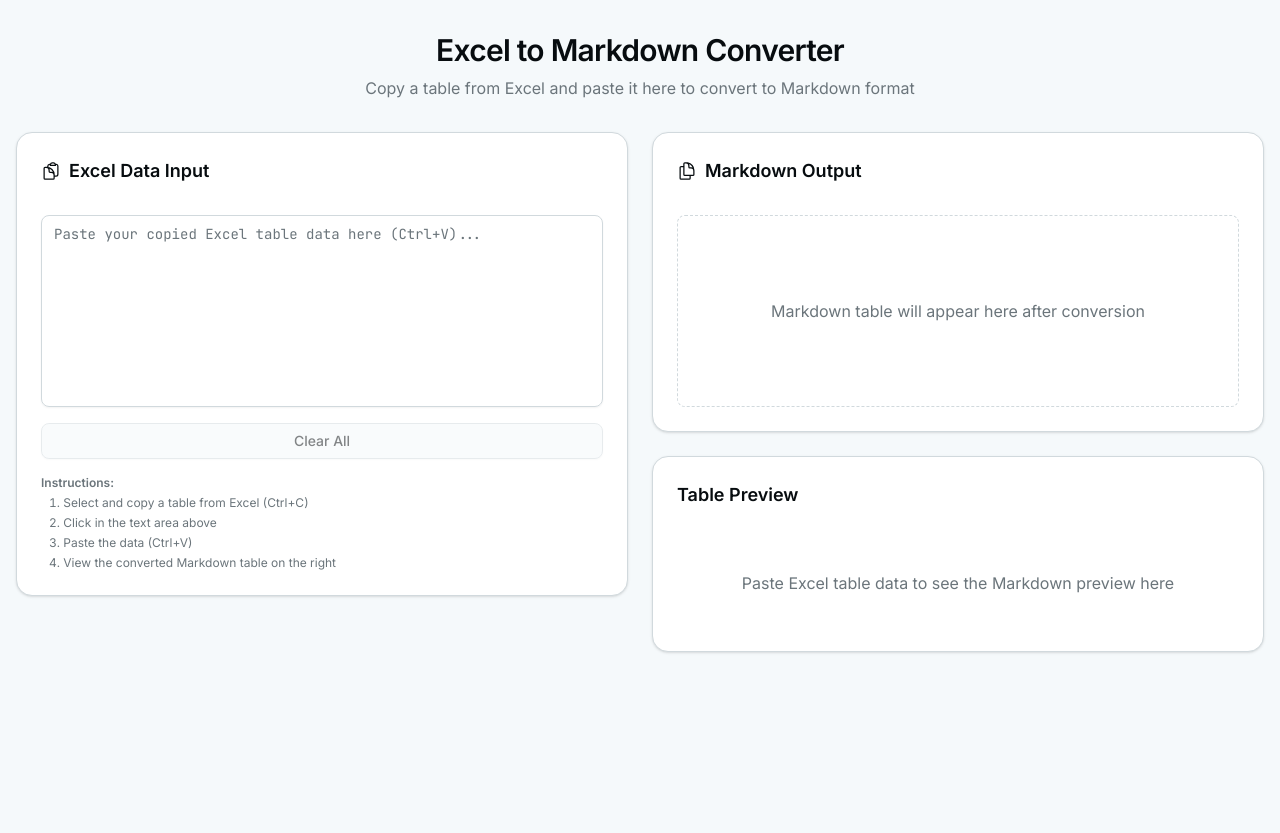
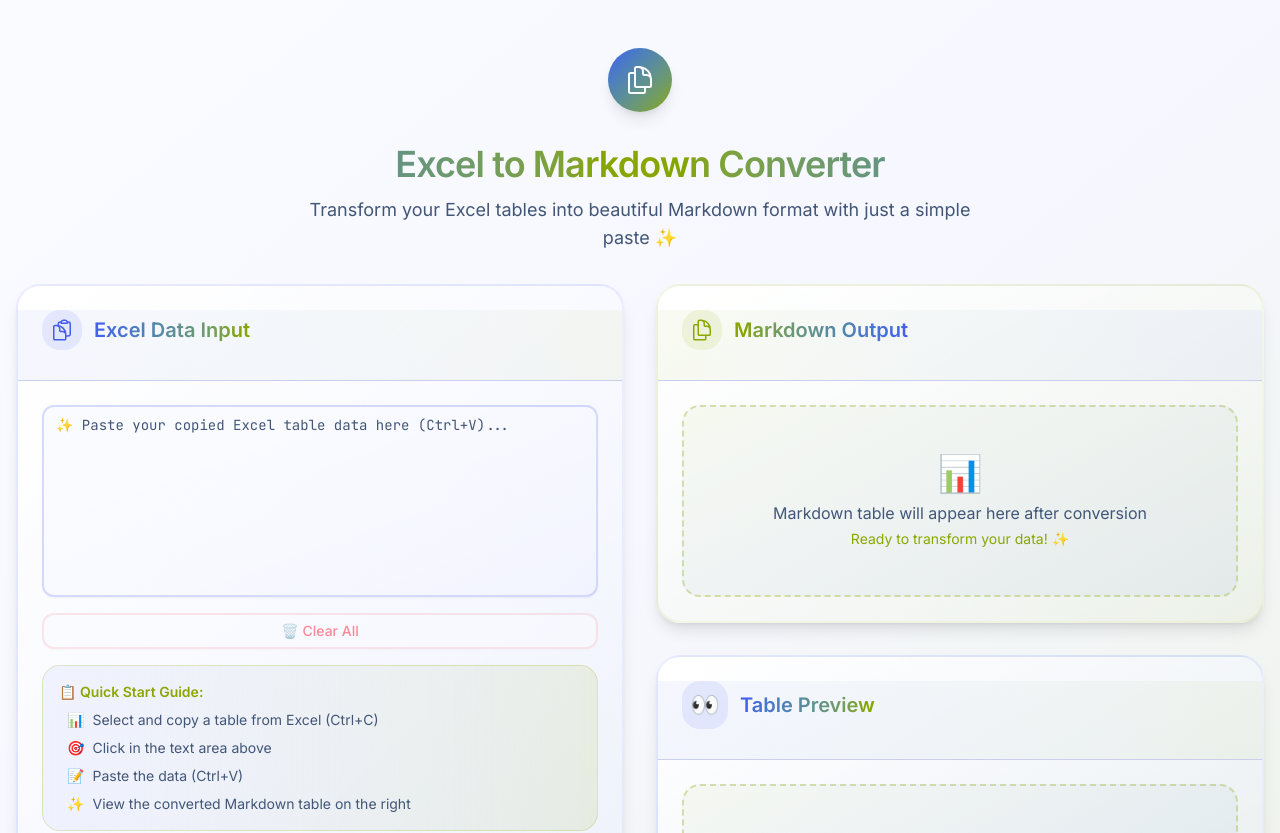
Before and after one commit to doggy8088/excel-to-markdown, a React (Vite) app: page / in a window 1280 px wide. Shown: the top 833 px of the page. Before the commit the page ends 800 px from the top, so only its background shows below. Built offline with nearby package versions, Linux system fonts and the light colour scheme.

Commit message:
Generated by Spark: Add more colors and emotional value to the UI.

```diff
--- a/index.html
+++ b/index.html
@@ -4,7 +4,7 @@
 <head>
     <meta charset="UTF-8" />
     <meta name="viewport" content="width=device-width, initial-scale=1.0" />
-    <title>Excel to Markdown Converter</title>
+    <title>✨ Excel to Markdown Converter - Transform Your Data Beautifully</title>
     <link rel="preconnect" href="https://fonts.googleapis.com">
     <link rel="preconnect" href="https://fonts.gstatic.com" crossorigin>
     <link href="https://fonts.googleapis.com/css2?family=Inter:wght@400;500;600&family=JetBrains+Mono:wght@400&display=swap" rel="stylesheet">
--- a/spark.meta.json
+++ b/spark.meta.json
@@ -1,3 +1,4 @@
 {
-  "templateVersion": 1
+  "templateVersion": 1,
+  "dbType": "kv"
 }
--- a/src/App.tsx
+++ b/src/App.tsx
@@ -2,7 +2,6 @@ import { useState } from 'react';
 import { Button } from '@/components/ui/button';
 import { Card, CardContent, CardHeader, CardTitle } from '@/components/ui/card';
 import { Textarea } from '@/components/ui/textarea';
-import { Separator } from '@/components/ui/separator';
 import { Alert, AlertDescription } from '@/components/ui/alert';
 import { ClipboardDocumentIcon, DocumentDuplicateIcon, CheckCircleIcon, ExclamationTriangleIcon } from '@heroicons/react/24/outline';
 import { toast } from 'sonner';
@@ -28,12 +27,12 @@ function App() {
       const markdown = generateMarkdownTable(parsedData);
       setMarkdownOutput(markdown);
 
-      toast.success('Table converted successfully!');
+      toast.success('🎉 Table converted successfully! Your data looks amazing!');
     } catch (err) {
       const errorMessage = err instanceof Error ? err.message : 'Failed to parse table data';
       setError(errorMessage);
       setMarkdownOutput('');
-      toast.error(errorMessage);
+      toast.error(`😞 ${errorMessage}`);
     } finally {
       setIsConverting(false);
     }
@@ -44,9 +43,9 @@ function App() {
 
     try {
       await copyToClipboard(markdownOutput);
-      toast.success('Markdown copied to clipboard!');
+      toast.success('📋 Markdown copied to clipboard! Ready to use anywhere!');
     } catch (err) {
-      toast.error('Failed to copy to clipboard');
+      toast.error('😔 Failed to copy to clipboard');
     }
   };
 
@@ -57,81 +56,108 @@ function App() {
   };
 
   return (
-    <div className="min-h-screen bg-background">
-      <div className="container mx-auto px-4 py-8">
+    <div className="min-h-screen bg-gradient-to-br from-background via-muted/20 to-accent/10">
+      <div className="container mx-auto px-4 py-12">
         <div className="mb-8 text-center">
-          <h1 className="text-3xl font-semibold text-foreground mb-2 tracking-tight">
+          <div className="mb-4">
+            <div className="inline-flex items-center justify-center w-16 h-16 bg-gradient-to-br from-primary to-accent rounded-2xl mb-4 shadow-lg">
+              <DocumentDuplicateIcon className="w-8 h-8 text-primary-foreground" />
+            </div>
+          </div>
+          <h1 className="text-4xl font-bold bg-gradient-to-r from-primary via-accent to-primary bg-clip-text text-transparent mb-3 tracking-tight">
             Excel to Markdown Converter
           </h1>
-          <p className="text-muted-foreground">
-            Copy a table from Excel and paste it here to convert to Markdown format
+          <p className="text-lg text-muted-foreground max-w-2xl mx-auto">
+            Transform your Excel tables into beautiful Markdown format with just a simple paste ✨
           </p>
         </div>
 
-        <div className="grid lg:grid-cols-2 gap-6">
-          <Card className="h-fit">
-            <CardHeader>
-              <CardTitle className="flex items-center gap-2 text-lg">
-                <ClipboardDocumentIcon className="w-5 h-5" />
-                Excel Data Input
+        <div className="grid lg:grid-cols-2 gap-8">
+          <Card className="h-fit border-2 border-primary/10 shadow-lg hover:shadow-xl transition-all duration-300 bg-gradient-to-br from-card to-muted/30">
+            <CardHeader className="bg-gradient-to-r from-primary/5 to-accent/5 border-b">
+              <CardTitle className="flex items-center gap-3 text-xl">
+                <div className="p-2 bg-primary/10 rounded-lg">
+                  <ClipboardDocumentIcon className="w-6 h-6 text-primary" />
+                </div>
+                <span className="bg-gradient-to-r from-primary to-accent bg-clip-text text-transparent">
+                  Excel Data Input
+                </span>
               </CardTitle>
             </CardHeader>
             <CardContent className="space-y-4">
               <Textarea
-                placeholder="Paste your copied Excel table data here (Ctrl+V)..."
+                placeholder="✨ Paste your copied Excel table data here (Ctrl+V)..."
                 value={inputData}
                 onChange={(e) => setInputData(e.target.value)}
                 onPaste={handlePaste}
-                className="min-h-48 font-mono text-sm resize-none"
+                className="min-h-48 font-mono text-sm resize-none border-2 border-primary/20 focus:border-primary/40 bg-gradient-to-br from-background to-muted/20"
                 disabled={isConverting}
               />
 
               {error && (
-                <Alert variant="destructive">
-                  <ExclamationTriangleIcon className="w-4 h-4" />
-                  <AlertDescription>{error}</AlertDescription>
+                <Alert variant="destructive" className="border-2 border-destructive/30 bg-gradient-to-r from-destructive/5 to-destructive/10">
+                  <ExclamationTriangleIcon className="w-5 h-5" />
+                  <AlertDescription className="font-medium">
+                    😞 {error}
+                  </AlertDescription>
                 </Alert>
               )}
 
-              <div className="flex gap-2">
+              <div className="flex gap-3">
                 <Button
                   variant="outline"
                   onClick={handleClearAll}
                   disabled={!inputData && !markdownOutput}
-                  className="flex-1"
+                  className="flex-1 border-2 border-destructive/20 text-destructive hover:bg-destructive/10 hover:border-destructive/40 transition-all duration-200"
                 >
-                  Clear All
+                  🗑️ Clear All
                 </Button>
               </div>
 
-              <div className="text-xs text-muted-foreground space-y-1">
-                <p><strong>Instructions:</strong></p>
-                <ol className="list-decimal list-inside space-y-1 ml-2">
-                  <li>Select and copy a table from Excel (Ctrl+C)</li>
-                  <li>Click in the text area above</li>
-                  <li>Paste the data (Ctrl+V)</li>
-                  <li>View the converted Markdown table on the right</li>
+              <div className="text-sm text-muted-foreground bg-gradient-to-r from-muted/50 to-accent/10 p-4 rounded-lg border border-accent/20">
+                <p className="font-semibold text-accent mb-2">📋 Quick Start Guide:</p>
+                <ol className="list-decimal list-inside space-y-2 ml-2">
+                  <li className="flex items-start gap-2">
+                    <span className="text-primary">📊</span>
+                    <span>Select and copy a table from Excel (Ctrl+C)</span>
+                  </li>
+                  <li className="flex items-start gap-2">
+                    <span className="text-accent">🎯</span>
+                    <span>Click in the text area above</span>
+                  </li>
+                  <li className="flex items-start gap-2">
+                    <span className="text-primary">📝</span>
+                    <span>Paste the data (Ctrl+V)</span>
+                  </li>
+                  <li className="flex items-start gap-2">
+                    <span className="text-accent">✨</span>
+                    <span>View the converted Markdown table on the right</span>
+                  </li>
                 </ol>
               </div>
             </CardContent>
           </Card>
 
-          <div className="space-y-6">
-            <Card>
-              <CardHeader>
-                <CardTitle className="flex items-center justify-between text-lg">
-                  <div className="flex items-center gap-2">
-                    <DocumentDuplicateIcon className="w-5 h-5" />
-                    Markdown Output
+          <div className="space-y-8">
+            <Card className="border-2 border-accent/10 shadow-lg hover:shadow-xl transition-all duration-300 bg-gradient-to-br from-card to-accent/5">
+              <CardHeader className="bg-gradient-to-r from-accent/5 to-primary/5 border-b">
+                <CardTitle className="flex items-center justify-between text-xl">
+                  <div className="flex items-center gap-3">
+                    <div className="p-2 bg-accent/10 rounded-lg">
+                      <DocumentDuplicateIcon className="w-6 h-6 text-accent" />
+                    </div>
+                    <span className="bg-gradient-to-r from-accent to-primary bg-clip-text text-transparent">
+                      Markdown Output
+                    </span>
                   </div>
                   {markdownOutput && (
                     <Button
                       onClick={handleCopyMarkdown}
                       size="sm"
-                      className="flex items-center gap-2"
+                      className="flex items-center gap-2 bg-gradient-to-r from-accent to-primary hover:from-accent/90 hover:to-primary/90 shadow-md hover:shadow-lg transition-all duration-200"
                     >
                       <CheckCircleIcon className="w-4 h-4" />
-                      Copy Markdown
+                      💾 Copy Markdown
                     </Button>
                   )}
                 </CardTitle>
@@ -141,19 +167,30 @@ function App() {
                   <Textarea
                     value={markdownOutput}
                     readOnly
-                    className="min-h-48 font-mono text-sm resize-none bg-muted/30"
+                    className="min-h-48 font-mono text-sm resize-none bg-gradient-to-br from-accent/5 to-primary/5 border-2 border-accent/20"
                   />
                 ) : (
-                  <div className="min-h-48 flex items-center justify-center text-muted-foreground border border-dashed border-border rounded-md">
-                    Markdown table will appear here after conversion
+                  <div className="min-h-48 flex items-center justify-center text-muted-foreground border-2 border-dashed border-accent/30 rounded-lg bg-gradient-to-br from-accent/5 to-primary/5">
+                    <div className="text-center">
+                      <div className="text-4xl mb-2">📊</div>
+                      <div>Markdown table will appear here after conversion</div>
+                      <div className="text-sm mt-1 text-accent">Ready to transform your data! ✨</div>
+                    </div>
                   </div>
                 )}
               </CardContent>
             </Card>
 
-            <Card>
-              <CardHeader>
-                <CardTitle className="text-lg">Table Preview</CardTitle>
+            <Card className="border-2 border-primary/10 shadow-lg hover:shadow-xl transition-all duration-300 bg-gradient-to-br from-card to-primary/5">
+              <CardHeader className="bg-gradient-to-r from-primary/5 to-accent/5 border-b">
+                <CardTitle className="text-xl flex items-center gap-3">
+                  <div className="p-2 bg-primary/10 rounded-lg">
+                    <span className="text-2xl">👀</span>
+                  </div>
+                  <span className="bg-gradient-to-r from-primary to-accent bg-clip-text text-transparent">
+                    Table Preview
+                  </span>
+                </CardTitle>
               </CardHeader>
               <CardContent>
                 <MarkdownTablePreview markdown={markdownOutput} />
--- a/src/components/MarkdownTablePreview.tsx
+++ b/src/components/MarkdownTablePreview.tsx
@@ -5,8 +5,10 @@ interface MarkdownTablePreviewProps {
 export function MarkdownTablePreview({ markdown }: MarkdownTablePreviewProps) {
   if (!markdown.trim()) {
     return (
-      <div className="text-muted-foreground text-center py-8">
-        Paste Excel table data to see the Markdown preview here
+      <div className="text-muted-foreground text-center py-12 bg-gradient-to-br from-accent/5 to-primary/5 rounded-lg border-2 border-dashed border-accent/30">
+        <div className="text-4xl mb-3">📋</div>
+        <div className="text-lg">Paste Excel table data to see the preview</div>
+        <div className="text-sm text-accent mt-2">Watch your table come to life! ✨</div>
       </div>
     );
   }
@@ -42,21 +44,23 @@ export function MarkdownTablePreview({ markdown }: MarkdownTablePreviewProps) {
 
   if (!tableData) {
     return (
-      <div className="text-destructive text-center py-8">
-        Invalid table format
+      <div className="text-destructive text-center py-12 bg-gradient-to-br from-destructive/5 to-destructive/10 rounded-lg border-2 border-dashed border-destructive/30">
+        <div className="text-4xl mb-3">⚠️</div>
+        <div className="text-lg font-medium">Invalid table format</div>
+        <div className="text-sm mt-2">Please check your Excel data and try again</div>
       </div>
     );
   }
 
   return (
     <div className="w-full overflow-auto">
-      <table className="w-full border-collapse border border-border rounded-md">
+      <table className="w-full border-collapse border-2 border-primary/20 rounded-lg overflow-hidden shadow-lg">
         <thead>
-          <tr className="bg-muted">
+          <tr className="bg-gradient-to-r from-primary/10 to-accent/10">
             {tableData.headers.map((header, index) => (
               <th
                 key={index}
-                className="border border-border px-3 py-2 text-left font-medium"
+                className="border border-primary/20 px-4 py-3 text-left font-semibold text-primary bg-gradient-to-br from-primary/5 to-accent/5"
               >
                 {header || ' '}
               </th>
@@ -65,11 +69,13 @@ export function MarkdownTablePreview({ markdown }: MarkdownTablePreviewProps) {
         </thead>
         <tbody>
           {tableData.rows.map((row, rowIndex) => (
-            <tr key={rowIndex} className="even:bg-muted/30">
+            <tr key={rowIndex} className={`transition-colors hover:bg-accent/10 ${
+              rowIndex % 2 === 0 ? 'bg-background' : 'bg-muted/30'
+            }`}>
               {row.map((cell, cellIndex) => (
                 <td
                   key={cellIndex}
-                  className="border border-border px-3 py-2"
+                  className="border border-primary/10 px-4 py-3 text-foreground"
                 >
                   {cell || ' '}
                 </td>
--- a/src/index.css
+++ b/src/index.css
@@ -8,30 +8,30 @@
 }
 
 :root {
-  --background: oklch(0.98 0.005 230);
-  --foreground: oklch(0.15 0.01 230);
+  --background: oklch(0.99 0.01 280);
+  --foreground: oklch(0.12 0.02 260);
 
   --card: oklch(1 0 0);
-  --card-foreground: oklch(0.15 0.01 230);
+  --card-foreground: oklch(0.12 0.02 260);
   --popover: oklch(1 0 0);
-  --popover-foreground: oklch(0.15 0.01 230);
+  --popover-foreground: oklch(0.12 0.02 260);
 
-  --primary: oklch(0.45 0.15 230);
-  --primary-foreground: oklch(0.98 0.005 230);
-  --secondary: oklch(0.95 0.01 230);
-  --secondary-foreground: oklch(0.15 0.01 230);
-  --accent: oklch(0.65 0.15 45);
-  --accent-foreground: oklch(0.98 0.005 230);
-  --destructive: oklch(0.577 0.245 27.325);
-  --destructive-foreground: oklch(0.98 0.005 230);
+  --primary: oklch(0.55 0.22 270);
+  --primary-foreground: oklch(0.99 0.01 280);
+  --secondary: oklch(0.92 0.05 280);
+  --secondary-foreground: oklch(0.12 0.02 260);
+  --accent: oklch(0.68 0.19 120);
+  --accent-foreground: oklch(0.12 0.02 260);
+  --destructive: oklch(0.62 0.24 25);
+  --destructive-foreground: oklch(0.99 0.01 280);
 
-  --muted: oklch(0.95 0.01 230);
-  --muted-foreground: oklch(0.556 0.015 230);
-  --border: oklch(0.88 0.01 230);
-  --input: oklch(0.88 0.01 230);
-  --ring: oklch(0.45 0.15 230);
+  --muted: oklch(0.94 0.03 280);
+  --muted-foreground: oklch(0.45 0.06 260);
+  --border: oklch(0.86 0.04 280);
+  --input: oklch(0.86 0.04 280);
+  --ring: oklch(0.55 0.22 270);
 
-  --radius: 0.5rem;
+  --radius: 0.75rem;
 }
 
 @theme {
```
